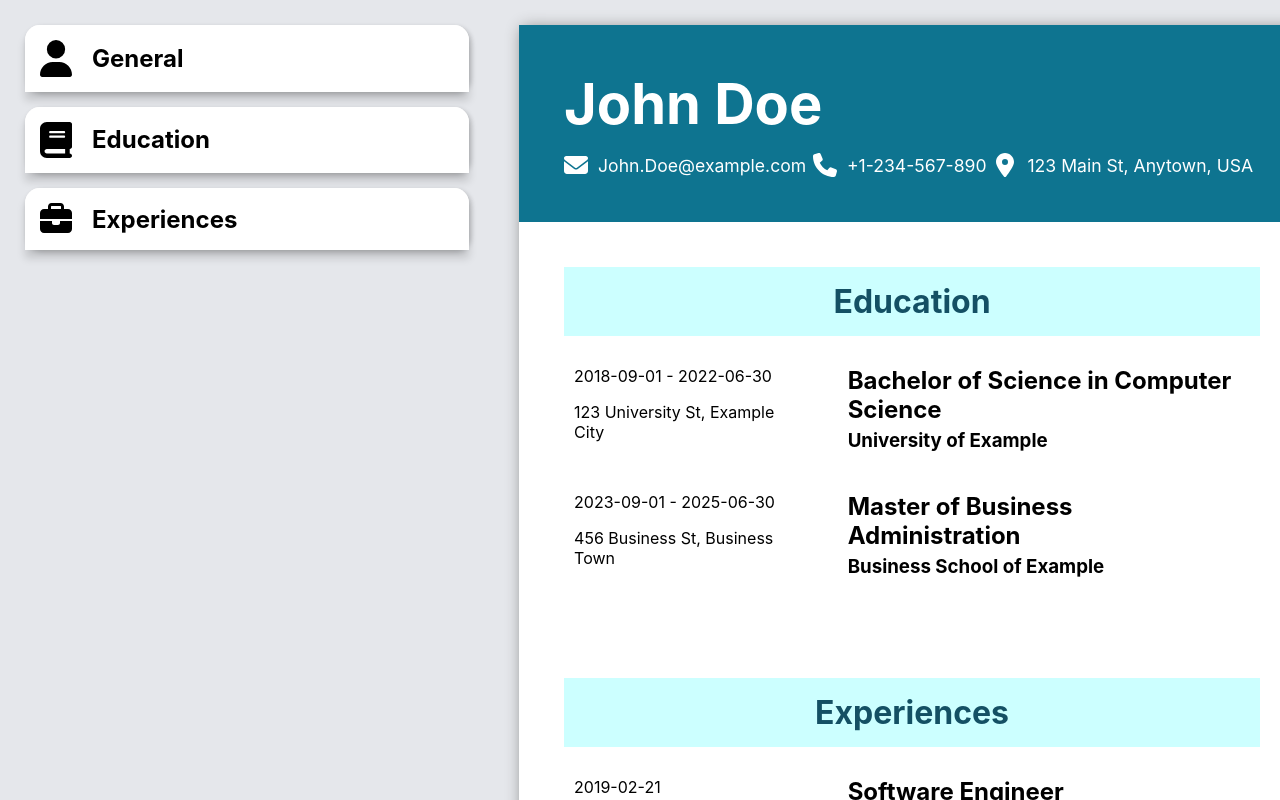
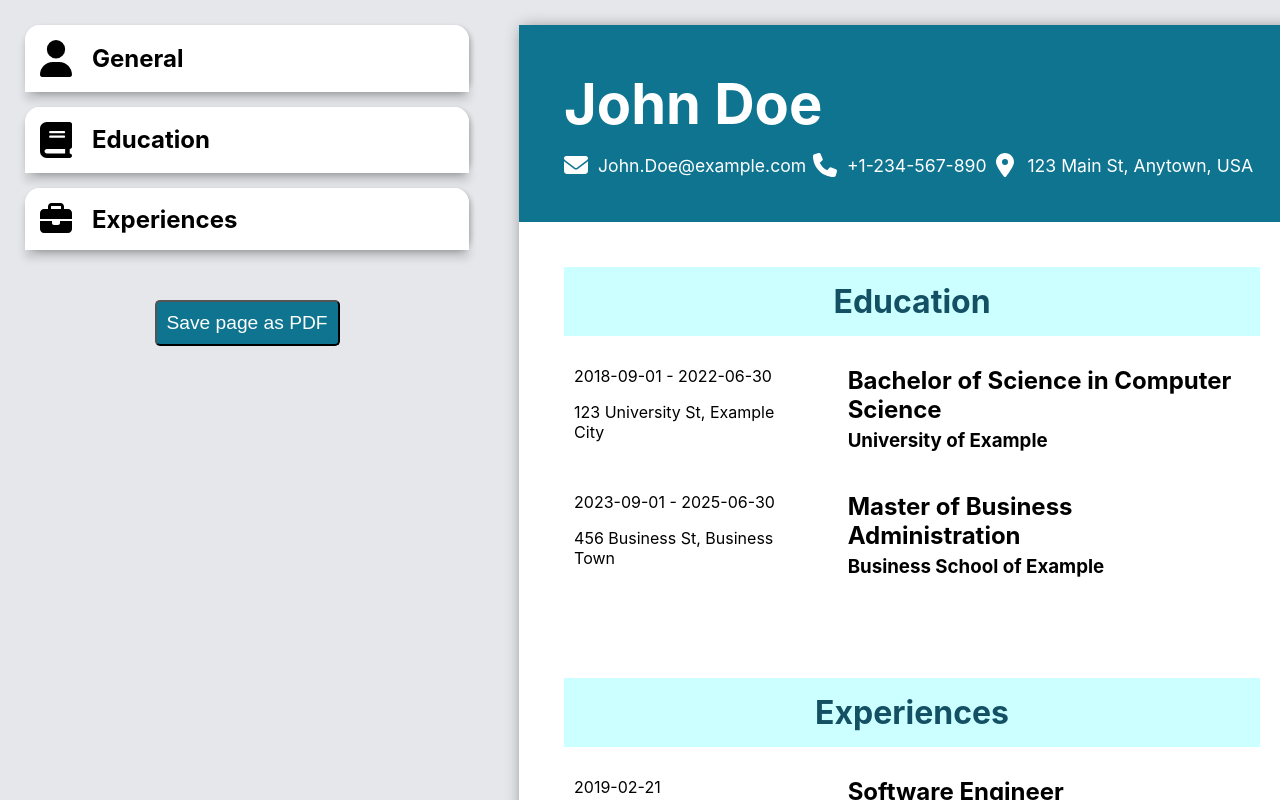
Before and after one commit to Tree-Ro/cv-application, a React (Vite) app: page / in a window 1280 px wide. Shown: the top 800 px of the page. Built offline with nearby package versions, Linux system fonts and the light colour scheme.

Commit message:
added save page as pdf button to sidebar

```diff
--- a/package.json
+++ b/package.json
@@ -10,6 +10,7 @@
     "preview": "vite preview"
   },
   "dependencies": {
+    "jspdf": "^2.5.1",
     "react": "^18.2.0",
     "react-dom": "^18.2.0"
   },
--- a/src/components/sidebar.jsx
+++ b/src/components/sidebar.jsx
@@ -1,8 +1,13 @@
+import SavePageAsPDFButton from './sidebarContent/saveAsPdfButton'
+
 function Sidebar({ children }) {
 
   return (
     <div className='sidebar'>
-      {children}
+      <div className='sidebar-form'>
+        {children}
+      </div>
+      <SavePageAsPDFButton />
     </div>
   )
 }
--- /dev/null
+++ b/src/components/sidebarContent/saveAsPdfButton.jsx
@@ -0,0 +1,12 @@
+import savePageAsPDF from '../../scripts/savePageAsPDF';
+
+export default function SavePageAsPDFButton({}) {
+
+  function handleClick() {
+    if (confirm('This functionality is not working correctly right now, are you sure you want to save the page as a PDF?')) savePageAsPDF()
+  }
+
+  return(
+    <button className='save-button' onClick={handleClick}>Save page as PDF</button>
+  )
+}
--- /dev/null
+++ b/src/scripts/savePageAsPDF.js
@@ -0,0 +1,40 @@
+import { jsPDF } from 'jspdf';
+
+export default function saveResumeWrapperAsPDF() {
+  // Get the element to save
+  const element = document.querySelector('.resume-wrapper');
+
+  // Create a new HTML document
+  const htmlContent =
+    '<!DOCTYPE html><html><head><style>' +
+    getStyles() +
+    '</style></head><body>' +
+    element.outerHTML +
+    '</body></html>';
+
+  // Initialize jsPDF
+  const doc = new jsPDF();
+
+  // Add element content to PDF
+  doc.html(htmlContent, {
+    callback: function () {
+      // Save PDF
+      doc.save('CV.pdf');
+    },
+  });
+}
+
+// Function to get all CSS styles from the current page
+function getStyles() {
+  let styles = '';
+  const sheets = document.styleSheets;
+  for (let i = 0; i < sheets.length; i++) {
+    const rules = sheets[i].cssRules;
+    if (rules) {
+      for (let j = 0; j < rules.length; j++) {
+        styles += rules[j].cssText;
+      }
+    }
+  }
+  return styles;
+}
--- a/src/styles/sidebarStyles.css
+++ b/src/styles/sidebarStyles.css
@@ -1,8 +1,26 @@
 .sidebar {
   display: grid;
+  grid-gap: 25px;
+  grid-template-rows: max-content max-content;
+}
+.sidebar .save-button {
+  max-width: 70%;
+  padding: 10px;
+  border-radius: 5px;
+  justify-self: center;
+  background-color: var(--main-colour);
+  color: white;
+  font-size: 1.2rem;
+
+  transition: transform 0.2s;
+}
+.sidebar .save-button:hover {
+  transform: scale(1.05);
+}
+.sidebar-form {
+  display: grid;
   grid-gap: 15px;
-  grid-template-rows: max-content max-content max-content ;
-
+  grid-template-rows: max-content max-content max-content;
   padding: 25px;
 }
 
```
Also changed, not shown: 1 other file (tests, documents, lock files or other folders).
